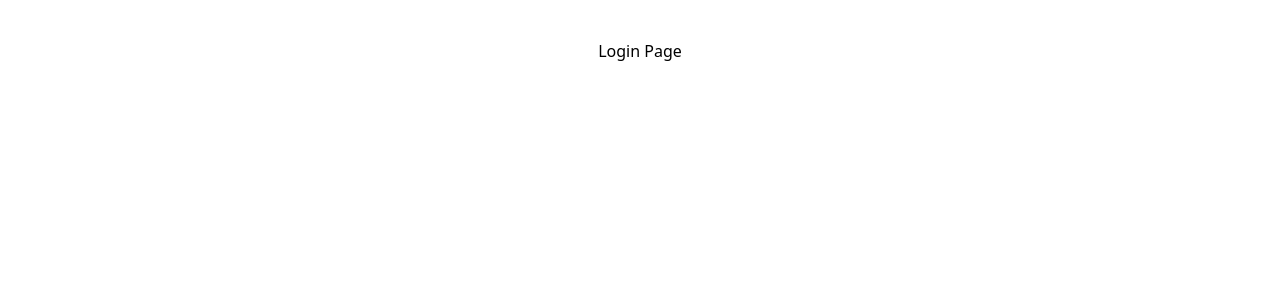
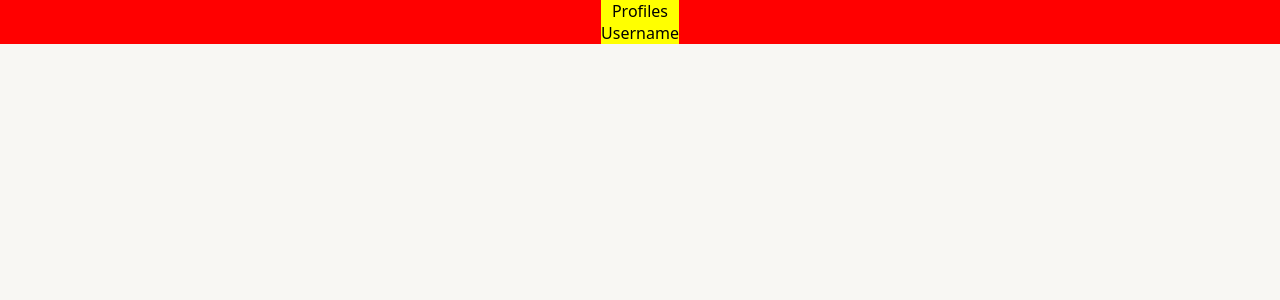
Before and after one commit to ivanlares/profiles-app, a React (Vite) app: page / in a window 1280 px wide. Shown: the top 300 px of the page. Built offline with nearby package versions, Linux system fonts and the light colour scheme.

Commit message:
Setup Root CSS

```diff
--- a/src/App.css
+++ b/src/App.css
@@ -1,6 +1,15 @@
 #root {
-  max-width: 1280px;
-  margin: 0 auto;
-  padding: 2rem;
-  text-align: center;
+  height: 100vh;
+  width: 100vw;
+  margin: auto;
+  padding: auto;
+  background-color: #F8F7F3;
 }
+
+#RootDiv {
+  display: flex;
+  flex-direction: column;
+  justify-content: center;
+  align-items: center;
+  background-color: red;
+}
--- a/src/App.jsx
+++ b/src/App.jsx
@@ -10,9 +10,9 @@ function App() {
 
   return (
     <Router>
-      <div>
+      <div id="RootDiv">
         <Routes>
-          <Route path="/" element={loggedIn ? <Home/> : <Login />}/>
+          <Route path="/" element={loggedIn ? <Home /> : <Login />} />
         </Routes>
       </div>
     </Router>
--- a/src/Containers/Login/Login.css
+++ b/src/Containers/Login/Login.css
@@ -0,0 +1,21 @@
+#MainDiv {
+    display: flex;
+    flex-direction: column;
+    justify-content: center;
+    align-items: center;
+    background-color: yellow;
+}
+
+#HeaderDiv {
+    display: flex;
+    flex-direction: column;
+    justify-content: flex-start;
+    align-items: center;
+}
+
+#LoginDiv {
+    display: flex;
+    flex-direction: column;
+    justify-content: flex-start;
+    align-items: center;
+}
--- a/src/Containers/Login/Login.jsx
+++ b/src/Containers/Login/Login.jsx
@@ -3,7 +3,10 @@ import "./Login.css"
 const Login = () => {
 
     return (
-        <div>Login Page</div>
+        <div id="MainDiv">
+            <div id="HeaderDiv">Profiles</div>
+            <div id="LoginDiv">Username</div>
+        </div>
     )
 };
 
--- a/src/index.css
+++ b/src/index.css
@@ -1,3 +1,8 @@
 :root {
   font-family: system-ui, Avenir, Helvetica, Arial, sans-serif;
 }
+
+body {
+  padding: 0px;
+  margin: 0px;
+}
```
